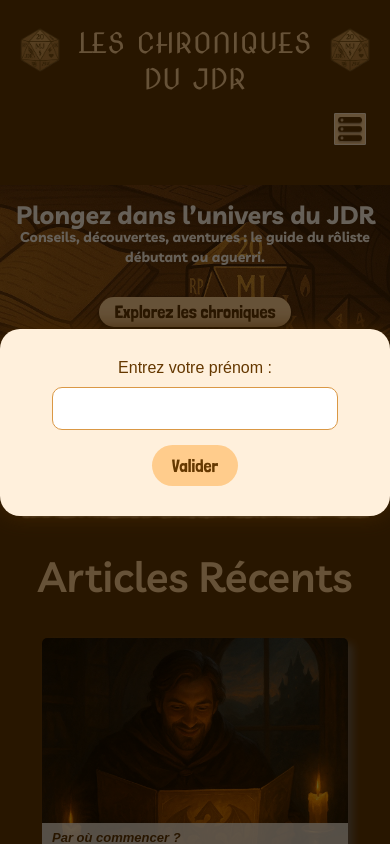
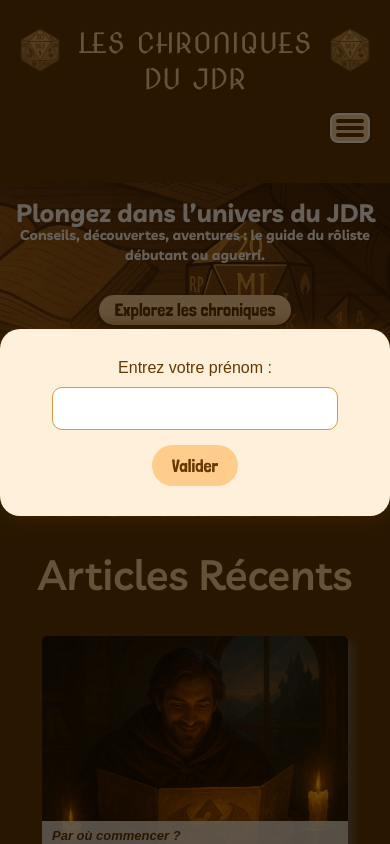
Before and after one commit to Melody22150/devoir3_integration_javascript, a plain HTML site: page index.html in a window 390 px wide. Shown: the top 844 px of the page. Drawn offline with Linux system fonts and the light colour scheme; files whose address does not match are found by name; a web font is replaced by a local one.

Commit message:
MAJ Bouton burger en CSS

```diff
--- a/assets/css/responsive_390/responsiveabout390.css
+++ b/assets/css/responsive_390/responsiveabout390.css
@@ -43,14 +43,32 @@
   /* BOUTON BURGER */
 
 
-  .burger-icon {
-    width: 32px;
-    height: 32px;
-    display: block;
+  .burger-button {
+    display: flex;
+    flex-direction: column;
+    justify-content: space-between;
+    width: 40px;
+    height: 30px;
+    background: none;
+    cursor: pointer;
     margin-top: -15px;
     margin-left: 310px;
-    cursor: pointer;
+    z-index: 1001;
+    background-color: #FFCC8C; /* Beige parchemin */
+    border: 2px solid #FFF0DC; /* Brun cuir */
+    border-radius: 8px;
+    padding: 4px;
+    box-shadow: 0 0 4px rgba(0, 0, 0, 0.2);
   }
+
+  .burger-line {
+    width: 100%;
+    height: 4px;
+    background-color: #653800;
+    border-radius: 2px;
+    transition: all 0.3s ease;
+  }
+
 
 
 /* MENU BURGER */
@@ -59,7 +77,7 @@
   display: none;
   position: absolute;
   top: 90px;
-  left: 50%;
+  left: 45%;
   transform: translate(-50%, -20%) scale(0.9);
   transition: opacity 0.3s ease, transform 0.3s ease;
   pointer-events: none;
--- a/assets/css/responsive_390/responsivearticle2390.css
+++ b/assets/css/responsive_390/responsivearticle2390.css
@@ -43,14 +43,32 @@
   /* BOUTON BURGER */
 
 
-  .burger-icon {
-    width: 32px;
-    height: 32px;
-    display: block;
+  .burger-button {
+    display: flex;
+    flex-direction: column;
+    justify-content: space-between;
+    width: 40px;
+    height: 30px;
+    background: none;
+    cursor: pointer;
     margin-top: -15px;
     margin-left: 310px;
-    cursor: pointer;
+    z-index: 1001;
+    background-color: #FFCC8C; /* Beige parchemin */
+    border: 2px solid #FFF0DC; /* Brun cuir */
+    border-radius: 8px;
+    padding: 4px;
+    box-shadow: 0 0 4px rgba(0, 0, 0, 0.2);
   }
+
+  .burger-line {
+    width: 100%;
+    height: 4px;
+    background-color: #653800;
+    border-radius: 2px;
+    transition: all 0.3s ease;
+  }
+
 
 
 /* MENU BURGER */
@@ -59,7 +77,7 @@
   display: none;
   position: absolute;
   top: 90px;
-  left: 50%;
+  left: 45%;
   transform: translate(-50%, -20%) scale(0.9);
   transition: opacity 0.3s ease, transform 0.3s ease;
   pointer-events: none;
--- a/assets/css/responsive_390/responsivearticles390.css
+++ b/assets/css/responsive_390/responsivearticles390.css
@@ -42,13 +42,30 @@
   /* BOUTON BURGER */
 
 
-  .burger-icon {
-    width: 32px;
-    height: 32px;
-    display: block;
+  .burger-button {
+    display: flex;
+    flex-direction: column;
+    justify-content: space-between;
+    width: 40px;
+    height: 30px;
+    background: none;
+    cursor: pointer;
     margin-top: -15px;
     margin-left: 310px;
-    cursor: pointer;
+    z-index: 1001;
+    background-color: #FFCC8C; /* Beige parchemin */
+    border: 2px solid #FFF0DC; /* Brun cuir */
+    border-radius: 8px;
+    padding: 4px;
+    box-shadow: 0 0 4px rgba(0, 0, 0, 0.2);
+  }
+
+  .burger-line {
+    width: 100%;
+    height: 4px;
+    background-color: #653800;
+    border-radius: 2px;
+    transition: all 0.3s ease;
   }
 
 
@@ -59,7 +76,7 @@
   display: none;
   position: absolute;
   top: 90px;
-  left: 50%;
+  left: 45%;
   transform: translate(-50%, -20%) scale(0.9);
   transition: opacity 0.3s ease, transform 0.3s ease;
   pointer-events: none;
--- a/assets/css/responsive_390/responsiveindex390.css
+++ b/assets/css/responsive_390/responsiveindex390.css
@@ -36,27 +36,58 @@
     display: inline-block;
   }
 }
-@media (max-width: 390px) {
 
   /* BOUTON BURGER */
 
-  .burger-icon {
-    width: 32px;
-    height: 32px;
-    display: block;
+@media (max-width: 390px) {
+  .burger-button {
+    display: flex;
+    flex-direction: column;
+    justify-content: space-between;
+    width: 40px;
+    height: 30px;
+    background: none;
+    cursor: pointer;
     margin-top: -15px;
     margin-left: 310px;
-    cursor: pointer;
+    z-index: 1001;
+    background-color: #FFCC8C; /* Beige parchemin */
+    border: 2px solid #FFF0DC; /* Brun cuir */
+    border-radius: 8px;
+    padding: 4px;
+    box-shadow: 0 0 4px rgba(0, 0, 0, 0.2);
   }
 
+  .burger-line {
+    width: 100%;
+    height: 4px;
+    background-color: #653800;
+    border-radius: 2px;
+    transition: all 0.3s ease;
+  }
 
+  /* Animation "croix" si actif */
+  .burger-button.active .burger-line:nth-child(1) {
+    transform: rotate(45deg) translate(5px, 5px);
+  }
+
+  .burger-button.active .burger-line:nth-child(2) {
+    opacity: 0;
+  }
+
+  .burger-button.active .burger-line:nth-child(3) {
+    transform: rotate(-45deg) translate(6px, -6px);
+  }
+}
+
+@media (max-width: 390px) {
 /* MENU BURGER */
 
 .burger-menu {
   display: none;
   position: absolute;
   top: 90px;
-  left: 50%;
+  left: 45%;
   transform: translate(-50%, -20%) scale(0.9);
   transition: opacity 0.3s ease, transform 0.3s ease;
   pointer-events: none;
@@ -113,7 +144,6 @@
   display: block;
 }
 }
-
 /* Cacher menu burger en dehors de 390px */
 @media (min-width: 391px) {
   .burger-container {
--- a/assets/css/styleabout.css
+++ b/assets/css/styleabout.css
@@ -520,9 +520,6 @@ transform: translateY(-5px);
 box-shadow: 0 6px 10px #FFF0DC, 0 6px 10px rgba(0, 0, 0, 0.35);
 }
 
-.burger-icon {
-  display: none;
-}
 /* PAR DÉFAUT : le menu burger est masqué */
 
 .titre-mobile {
@@ -683,3 +680,29 @@ box-shadow: 0 6px 10px #FFF0DC, 0 6px 10px rgba(0, 0, 0, 0.35);
   margin-left: 200px;
   margin-bottom: -20px;
 }
+
+  .burger-button {
+    display: none;
+    flex-direction: column;
+    justify-content: space-between;
+    width: 40px;
+    height: 30px;
+    background: none;
+    cursor: pointer;
+    margin-top: -15px;
+    margin-left: 310px;
+    z-index: 1001;
+    background-color: #FFCC8C; /* Beige parchemin */
+    border: 2px solid #FFF0DC; /* Brun cuir */
+    border-radius: 8px;
+    padding: 4px;
+    box-shadow: 0 0 4px rgba(0, 0, 0, 0.2);
+  }
+
+  .burger-line {
+    width: 100%;
+    height: 4px;
+    background-color: #653800;
+    border-radius: 2px;
+    transition: all 0.3s ease;
+  }
--- a/assets/css/stylearticle2.css
+++ b/assets/css/stylearticle2.css
@@ -491,10 +491,6 @@ box-shadow: 0 6px 10px #FFF0DC, 0 6px 10px rgba(0, 0, 0, 0.35);
   margin-bottom: -20px;
 }
 
-.burger-icon {
-  display: none;
-}
-
 /* PAR DÉFAUT : le menu burger est masqué */
 
 .titre-mobile {
@@ -504,3 +500,29 @@ box-shadow: 0 6px 10px #FFF0DC, 0 6px 10px rgba(0, 0, 0, 0.35);
 .footer-mobile {
     display: none;
 }
+
+  .burger-button {
+    display: none;
+    flex-direction: column;
+    justify-content: space-between;
+    width: 40px;
+    height: 30px;
+    background: none;
+    cursor: pointer;
+    margin-top: -15px;
+    margin-left: 310px;
+    z-index: 1001;
+    background-color: #FFCC8C; /* Beige parchemin */
+    border: 2px solid #FFF0DC; /* Brun cuir */
+    border-radius: 8px;
+    padding: 4px;
+    box-shadow: 0 0 4px rgba(0, 0, 0, 0.2);
+  }
+
+  .burger-line {
+    width: 100%;
+    height: 4px;
+    background-color: #653800;
+    border-radius: 2px;
+    transition: all 0.3s ease;
+  }
--- a/assets/css/stylearticles.css
+++ b/assets/css/stylearticles.css
@@ -436,10 +436,6 @@ box-shadow: 0 6px 10px #FFF0DC, 0 6px 10px rgba(0, 0, 0, 0.35);
   margin-bottom: -20px;
 }
 
-.burger-icon {
-  display: none;
-}
-
 @font-face {
   font-family: 'Livvic-Bold';
   src: url('../fonts/Livvic-Bold.ttf');
@@ -521,3 +517,29 @@ box-shadow: 0 6px 10px #FFF0DC, 0 6px 10px rgba(0, 0, 0, 0.35);
   background-color: #FFF0DC;
   color: #653800;
 }
+
+  .burger-button {
+    display: none;
+    flex-direction: column;
+    justify-content: space-between;
+    width: 40px;
+    height: 30px;
+    background: none;
+    cursor: pointer;
+    margin-top: -15px;
+    margin-left: 310px;
+    z-index: 1001;
+    background-color: #FFCC8C; /* Beige parchemin */
+    border: 2px solid #FFF0DC; /* Brun cuir */
+    border-radius: 8px;
+    padding: 4px;
+    box-shadow: 0 0 4px rgba(0, 0, 0, 0.2);
+  }
+
+  .burger-line {
+    width: 100%;
+    height: 4px;
+    background-color: #653800;
+    border-radius: 2px;
+    transition: all 0.3s ease;
+  }
--- a/assets/css/styleindex.css
+++ b/assets/css/styleindex.css
@@ -728,10 +728,6 @@ body {
   display: none;
 }
 
-.burger-icon {
-  display: none;
-}
-
 .mini-bio-mobile-wrapper {
   display: none;
 }
@@ -739,3 +735,29 @@ body {
 .footer-mobile {
   display: none;
 }
+
+  .burger-button {
+    display: none;
+    flex-direction: column;
+    justify-content: space-between;
+    width: 40px;
+    height: 30px;
+    background: none;
+    cursor: pointer;
+    margin-top: -15px;
+    margin-left: 310px;
+    z-index: 1001;
+    background-color: #FFCC8C; /* Beige parchemin */
+    border: 2px solid #FFF0DC; /* Brun cuir */
+    border-radius: 8px;
+    padding: 4px;
+    box-shadow: 0 0 4px rgba(0, 0, 0, 0.2);
+  }
+
+  .burger-line {
+    width: 100%;
+    height: 4px;
+    background-color: #653800;
+    border-radius: 2px;
+    transition: all 0.3s ease;
+  }
--- a/assets/js/script_index.js
+++ b/assets/js/script_index.js
@@ -63,18 +63,15 @@ document.addEventListener("DOMContentLoaded", () => {
 
  // JS MENU BURGER //
 
-  const burgerBtn = document.querySelector(".burger-button");
-  const burgerContainer = document.querySelector(".burger-container");
+  const burgerButton = document.querySelector('.burger-button');
+  const burgerContainer = document.querySelector('.burger-container');
 
-  burgerBtn.addEventListener("click", () => {
+  burgerButton.addEventListener('click', () => {
+    const expanded = burgerButton.getAttribute("aria-expanded") === "true" || false;
+    burgerButton.setAttribute("aria-expanded", !expanded);
     burgerContainer.classList.toggle("active");
+    burgerButton.classList.toggle("active");
   });
-
-  burgerBtn.addEventListener("keydown", (e) => {
-  if (e.key === "Enter" || e.key === " ") {
-    burgerContainer.classList.toggle("active");
-  }
-});
 
 // Confirmation chargement
 console.log("Script de la page d'accueil chargé.");
--- a/index.html
+++ b/index.html
@@ -37,10 +37,12 @@
   </nav>
 
   <!-- MENU BURGER MOBILE -->
-<div class="burger-container">
-  <div class="burger-button" aria-label="Menu mobile" role="button" tabindex="0">
-    <img src="./assets/images/burger_icon.png" alt="Menu mobile" class="burger-icon">
-  </div>
+<div class="burger-container" aria-label="Menu" aria-expanded="false">
+  <button class="burger-button" aria-label="Ouvrir le menu" aria-expanded="false">
+    <span class="burger-line"></span>
+    <span class="burger-line"></span>
+    <span class="burger-line"></span>
+  </button>
 <nav class="burger-menu">
   <ul>
     <li><a href="index.html">Accueil</a></li>
```
Also changed, not shown: assets/js/script_a-propos.js (+6 -9 lines), assets/js/script_article.js (+6 -8 lines), assets/js/script_articles.js (+6 -8 lines), pages/a-propos.html (+7 -5 lines), pages/article.html (+7 -5 lines), pages/articles.html (+6 -4 lines).
